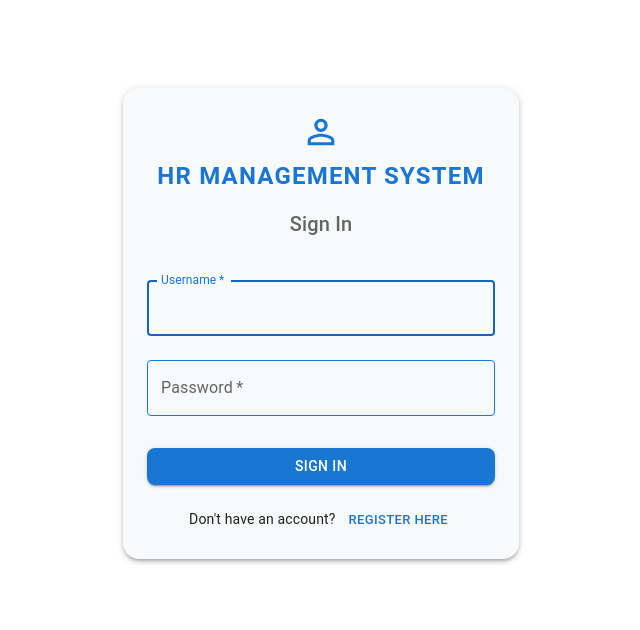
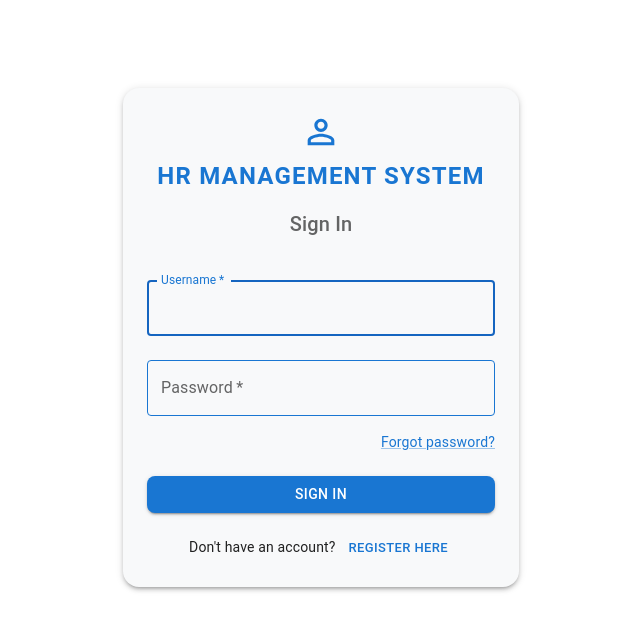
Before and after one commit to kumaradevi/Hrms, a React (Create React App) app in the folder hrms/: page /login in a window 1280 px wide. Shown: the top 630 px of the page, without its empty margins (319-959 px from the left). Built offline with nearby package versions, Linux system fonts and the light colour scheme.

Commit message:
Update Login.jsx
added PasswordReset page routing

```diff
--- a/hrms/src/pages/auth/Login.jsx
+++ b/hrms/src/pages/auth/Login.jsx
@@ -9,6 +9,7 @@ import {
   Container,
   useTheme,
   useMediaQuery,
+  Link,
 } from '@mui/material';
 import { useNavigate } from 'react-router-dom';
 import PersonOutlineIcon from '@mui/icons-material/PersonOutline';
@@ -119,6 +120,15 @@ function Login({ login }) {
               },
             }}
           />
+          <Box sx={{ display: 'flex', justifyContent: 'flex-end', width: '100%', mt: 1 }}>
+            <Link
+              component="button"
+              variant="body2"
+              onClick={() => navigate('/reset-password')}
+            >
+              Forgot password?
+            </Link>
+          </Box>
           <Button
             type="submit"
             fullWidth
```
